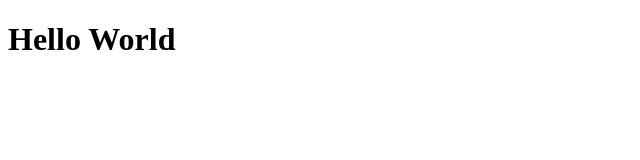
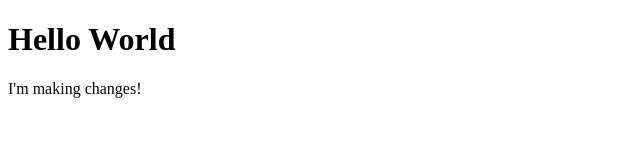
Before and after one commit to ruarplum/first-project, a plain HTML site: page index.html in a window 1280 px wide. Shown: the whole page, without its empty margins (0-640 px from the left). Drawn offline with Linux system fonts and the light colour scheme.

Commit message:
paragraph change

```diff
--- a/index.html
+++ b/index.html
@@ -7,6 +7,8 @@
 </head>
 <body>
     <h1>Hello World</h1>
-    <p></p>
+    <p>
+        I'm making changes!
+    </p>
 </body>
 </html>
```
